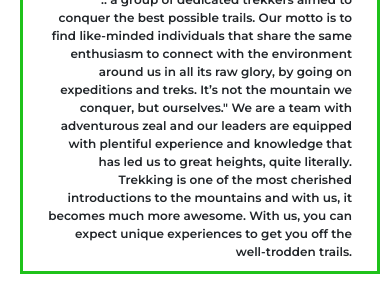
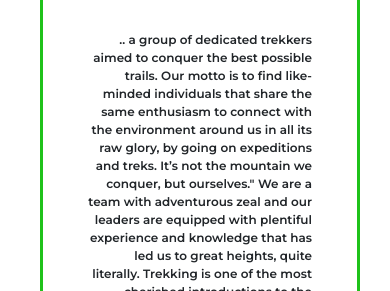
Before and after one commit to Malika01/vtcweb, a PHP site: page / in a window 390 px wide; the page is wider, and only the part inside the window is pictured. Shown: the part 1684-1975 px from the top of that part. Run offline with PHP 8.4, Linux system fonts and the light colour scheme.

Commit message:
Update vtcwebcss.css

```diff
--- a/vtcwebcss.css
+++ b/vtcwebcss.css
@@ -190,7 +190,7 @@
     margin-left: 40%;
   }
   #about{
-    padding: 10px;
+    padding: -5px;
    /* border: 3px solid rgb(31, 194, 26); */
    border-width: 3px;
   }
```
